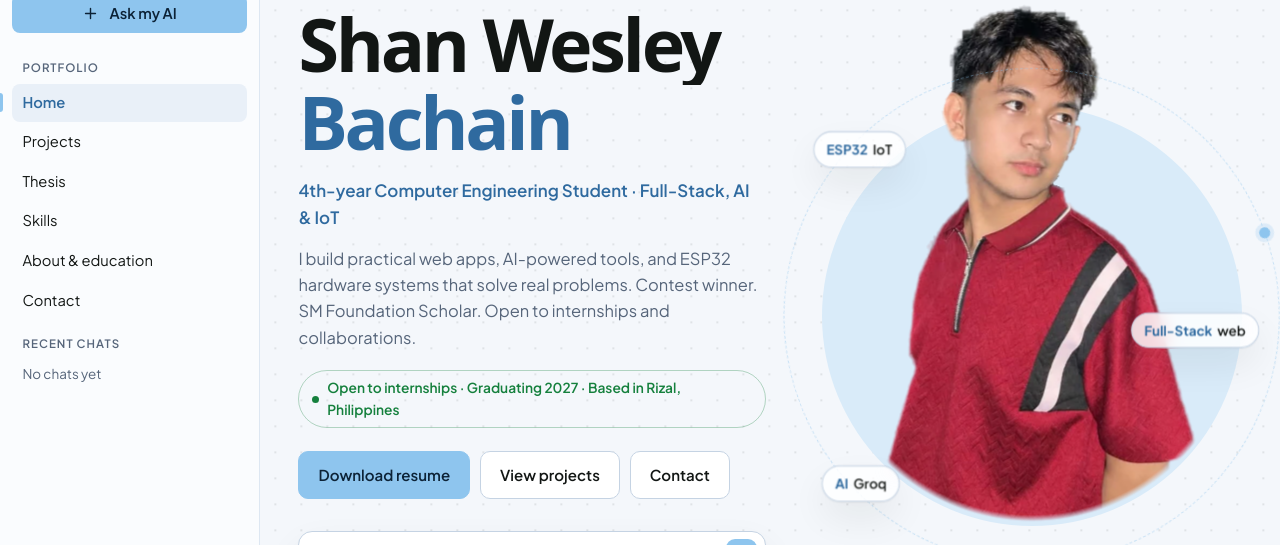
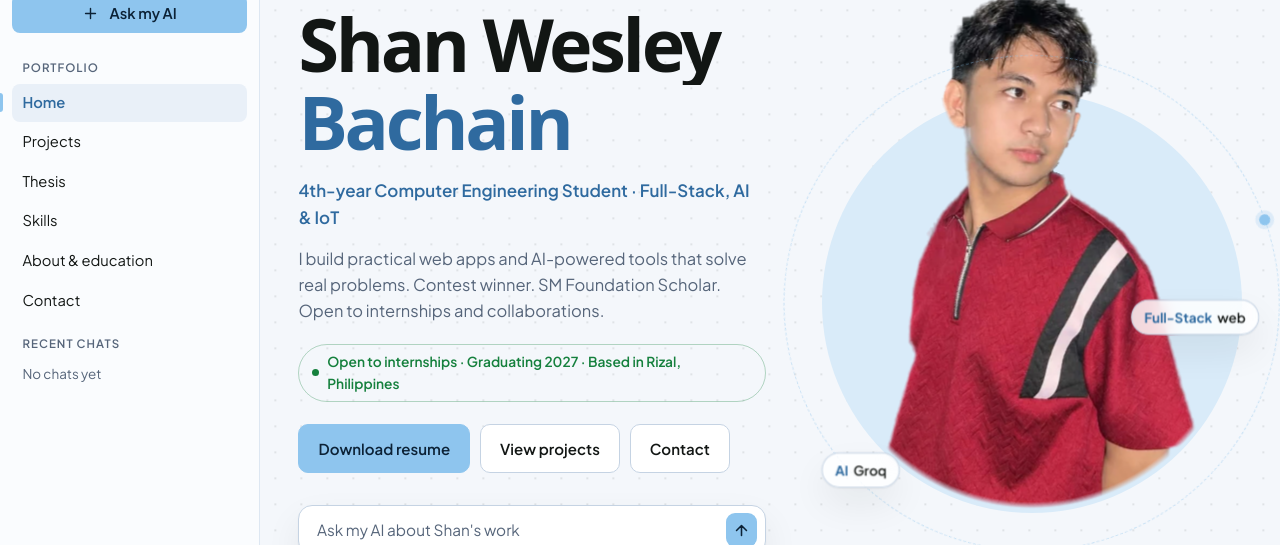
Before and after one commit to shanxwesley/swbportfolio, a website: page index.html in a window 1280 px wide. Shown: the part 83-628 px from the top of the page. Drawn offline with Linux system fonts and the light colour scheme; files whose address does not match are found by name.

Commit message:
Update index.html

```diff
--- a/index.html
+++ b/index.html
@@ -529,7 +529,7 @@ h1, h2, h3 { line-height: 1.2; font-weight: 650; letter-spacing: -.02em; }
               <p class="eyebrow-hi">Hi, I&apos;m Shan</p>
               <h1 id="hero-title"><span class="ln"><span>Shan Wesley</span></span> <span class="ln"><span>Bachain</span></span></h1>
               <p class="role">4th-year Computer Engineering Student · Full-Stack, AI &amp; IoT</p>
-              <p class="lead">I build practical web apps, AI-powered tools, and ESP32 hardware systems that solve real problems. Contest winner. SM Foundation Scholar. Open to internships and collaborations.</p>
+              <p class="lead">I build practical web apps and AI-powered tools that solve real problems. Contest winner. SM Foundation Scholar. Open to internships and collaborations.</p>
               <p class="status"><i aria-hidden="true"></i>Open to internships · Graduating 2027 · Based in Rizal, Philippines</p>
               <div class="btns">
                 <a class="btn btn--primary" href="resume.pdf" download="Bachain, Shan Wesley B. (Resume).pdf">Download resume</a>
@@ -558,7 +558,6 @@ h1, h2, h3 { line-height: 1.2; font-weight: 650; letter-spacing: -.02em; }
               <span class="hm-disc" aria-hidden="true"></span>
               <img class="hm-me" src="profile-cutout.webp" width="657" height="971" alt="Portrait of Shan Wesley Bachain" fetchpriority="high">
                 <span class="hm-orbit" aria-hidden="true"><i></i></span>
-                <span class="hm-chip hm-c1" aria-hidden="true"><b>ESP32</b>IoT</span>
                 <span class="hm-chip hm-c2" aria-hidden="true"><b>Full-Stack</b>web</span>
                 <span class="hm-chip hm-c3" aria-hidden="true"><b>AI</b>Groq</span>
               </div>
```
